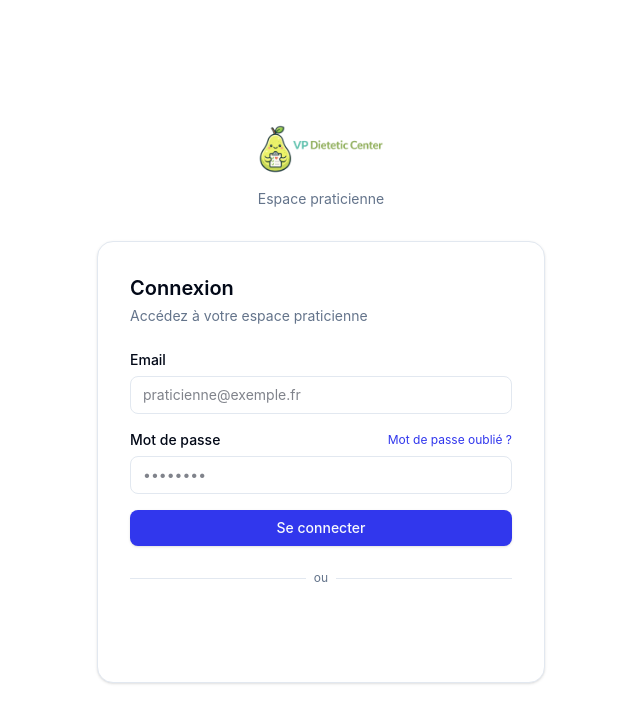
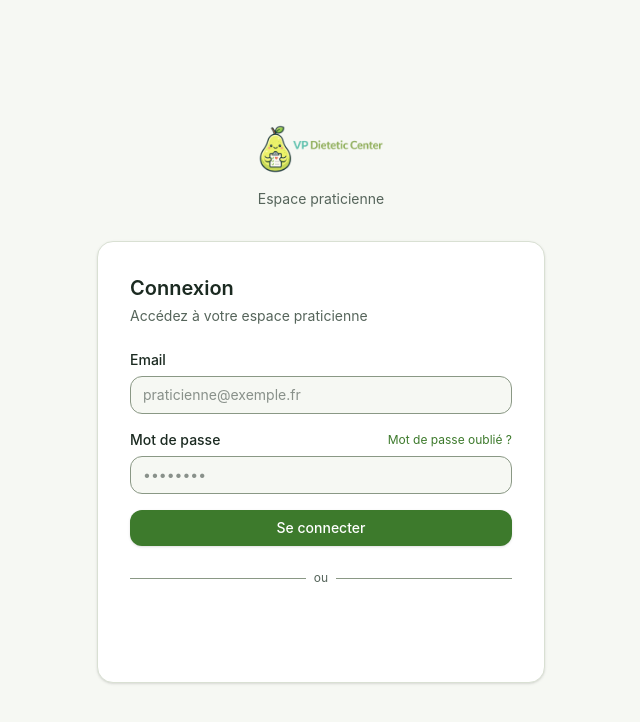
Before and after one commit to polo13410/vp_dietetic_center, a React (Vite) app in the folder apps/frontend/: page /login in a window 1280 px wide. Shown: the top 722 px of the page, without its empty margins (319-959 px from the left). Built offline with nearby package versions, Linux system fonts and the light colour scheme; no server answers.

Commit message:
feat(ui): replace the indigo theme with logo-based tokens in light and dark

```diff
--- a/apps/frontend/index.html
+++ b/apps/frontend/index.html
@@ -5,7 +5,7 @@
     <link rel="icon" type="image/x-icon" href="/icon.ico" />
     <meta name="viewport" content="width=device-width, initial-scale=1.0" />
     <meta name="description" content="VP Dietetic Center — Gestion du cabinet psycho-nutritionnel" />
-    <meta name="theme-color" content="#4f46e5" />
+    <meta name="theme-color" content="#3d7a2c" />
     <title>VP Dietetic Center</title>
   </head>
   <body>
--- a/apps/frontend/src/styles/globals.css
+++ b/apps/frontend/src/styles/globals.css
@@ -3,6 +3,7 @@
 /* dark: styles follow the app's theme toggle (.dark on <html>), not the OS setting */
 @custom-variant dark (&:where(.dark, .dark *));
 
+/* Palette, type scale and usage rules: docs/DESIGN.md. Every text pair below meets WCAG AA. */
 @theme inline {
   --color-background: hsl(var(--background));
   --color-foreground: hsl(var(--foreground));
@@ -23,6 +24,41 @@
   --color-border: hsl(var(--border));
   --color-input: hsl(var(--input));
   --color-ring: hsl(var(--ring));
+
+  /* Semantic tones (badges, alerts): strong colour for text/icons, soft colour for backgrounds */
+  --color-success: hsl(var(--success));
+  --color-success-soft: hsl(var(--success-soft));
+  --color-warning: hsl(var(--warning));
+  --color-warning-soft: hsl(var(--warning-soft));
+  --color-danger: hsl(var(--danger));
+  --color-danger-soft: hsl(var(--danger-soft));
+  --color-info: hsl(var(--info));
+  --color-info-soft: hsl(var(--info-soft));
+  --color-neutral: hsl(var(--neutral));
+  --color-neutral-soft: hsl(var(--neutral-soft));
+
+  /* One colour per area of the app (sidebar, page headers, section icons) */
+  --color-area-home: hsl(var(--area-home));
+  --color-area-home-soft: hsl(var(--area-home-soft));
+  --color-area-patients: hsl(var(--area-patients));
+  --color-area-patients-soft: hsl(var(--area-patients-soft));
+  --color-area-agenda: hsl(var(--area-agenda));
+  --color-area-agenda-soft: hsl(var(--area-agenda-soft));
+  --color-area-invoices: hsl(var(--area-invoices));
+  --color-area-invoices-soft: hsl(var(--area-invoices-soft));
+  --color-area-settings: hsl(var(--area-settings));
+  --color-area-settings-soft: hsl(var(--area-settings-soft));
+  --color-area-users: hsl(var(--area-users));
+  --color-area-users-soft: hsl(var(--area-users-soft));
+  --color-area-audit: hsl(var(--area-audit));
+  --color-area-audit-soft: hsl(var(--area-audit-soft));
+
+  /* Logo colours: decoration only (mascot, illustrations), never text */
+  --color-brand-leaf: #7daa4f;
+  --color-brand-teal: #4dbfa8;
+  --color-brand-pear: #d6e87c;
+  --color-brand-ink: #1f3a2b;
+
   --radius-sm: calc(var(--radius) - 4px);
   --radius-md: calc(var(--radius) - 2px);
   --radius-lg: var(--radius);
@@ -31,57 +67,115 @@
 
 @layer base {
   :root {
-    --background: 0 0% 100%;
-    --foreground: 222.2 84% 4.9%;
-    --card: 0 0% 100%;
-    --card-foreground: 222.2 84% 4.9%;
-    --popover: 0 0% 100%;
-    --popover-foreground: 222.2 84% 4.9%;
-    --primary: 238 84% 56%;
-    --primary-foreground: 210 40% 98%;
-    --secondary: 210 40% 96.1%;
-    --secondary-foreground: 222.2 47.4% 11.2%;
-    --muted: 210 40% 96.1%;
-    --muted-foreground: 215.4 16.3% 46.9%;
-    --accent: 210 40% 96.1%;
-    --accent-foreground: 222.2 47.4% 11.2%;
-    --destructive: 0 84.2% 60.2%;
-    --destructive-foreground: 210 40% 98%;
-    --border: 214.3 31.8% 91.4%;
-    --input: 214.3 31.8% 91.4%;
-    --ring: 238 84% 56%;
-    --radius: 0.5rem;
-    --sidebar-width: 240px;
+    --background: 84 26.3% 96.3%; /* #F6F8F3 */
+    --foreground: 144 21.7% 13.5%; /* #1B2A21 */
+    --card: 0 0% 100%; /* #FFFFFF */
+    --card-foreground: 144 21.7% 13.5%; /* #1B2A21 */
+    --popover: 0 0% 100%; /* #FFFFFF */
+    --popover-foreground: 144 21.7% 13.5%; /* #1B2A21 */
+    --primary: 106.9 47% 32.5%; /* #3D7A2C leaf green */
+    --primary-foreground: 0 0% 100%; /* #FFFFFF */
+    --secondary: 164 36.6% 92%; /* #E3F2EE soft teal */
+    --secondary-foreground: 169.6 63.3% 21.4%; /* #14594D */
+    --muted: 86.7 24.3% 92.7%; /* #EDF1E8 */
+    --muted-foreground: 140 8% 36.7%; /* #56655B */
+    --accent: 72.4 63% 89.4%; /* #EEF5D3 soft pear */
+    --accent-foreground: 95.7 46.5% 19.8%; /* #2E4A1B */
+    --destructive: 3.8 66.7% 42.4%; /* #B42D24 */
+    --destructive-foreground: 0 0% 100%; /* #FFFFFF */
+    --border: 92.3 17.3% 85.3%; /* #D9E0D3 */
+    --input: 104.2 8.4% 55.9%; /* #8A9885 */
+    --ring: 106.9 47% 32.5%; /* #3D7A2C */
+
+    --success: 128.8 44.4% 33.1%; /* #2F7A3A */
+    --success-soft: 116.5 41.5% 92%; /* #E3F3E2 */
+    --warning: 39.1 100% 27.1%; /* #8A5A00 */
+    --warning-soft: 42.6 86.4% 91.4%; /* #FCF1D6 */
+    --danger: 3.8 66.7% 42.4%; /* #B42D24 */
+    --danger-soft: 7.5 75% 93.7%; /* #FBE6E3 */
+    --info: 203.9 64.6% 34.3%; /* #1F6390 */
+    --info-soft: 206.1 62.2% 92.7%; /* #E1EEF8 */
+    --neutral: 140 8% 36.7%; /* #56655B */
+    --neutral-soft: 86.7 24.3% 92.7%; /* #EDF1E8 */
+
+    --area-home: 106.9 47% 32.5%; /* #3D7A2C */
+    --area-home-soft: 95.3 43.6% 92.4%; /* #EAF4E3 */
+    --area-patients: 169.9 68.3% 27.3%; /* #167565 */
+    --area-patients-soft: 165 41.7% 90.6%; /* #DDF1EC */
+    --area-agenda: 211.2 63.5% 39.8%; /* #2563A6 */
+    --area-agenda-soft: 211.3 62.2% 92.7%; /* #E1ECF8 */
+    --area-invoices: 33.6 86.7% 32.4%; /* #9A5B0B */
+    --area-invoices-soft: 35.6 80% 92.2%; /* #FBEEDB */
+    --area-settings: 208.9 14.1% 37.5%; /* #52606D */
+    --area-settings-soft: 205.7 18.9% 92.7%; /* #E9EDF0 */
+    --area-users: 321.3 38.5% 40.2%; /* #8E3F72 */
+    --area-users-soft: 323.3 50% 92.9%; /* #F6E4EF */
+    --area-audit: 244.8 30.6% 48%; /* #5B55A0 */
+    --area-audit-soft: 249.2 44.8% 94.3%; /* #ECEAF7 */
+
+    --radius: 0.75rem;
   }
 
   .dark {
-    --background: 222.2 84% 4.9%;
-    --foreground: 210 40% 98%;
-    --card: 222.2 47% 11.2%;
-    --card-foreground: 210 40% 98%;
-    --popover: 222.2 47% 11.2%;
-    --popover-foreground: 210 40% 98%;
-    --primary: 238 84% 66%;
-    --primary-foreground: 210 40% 98%;
-    --secondary: 217.2 32.6% 17.5%;
-    --secondary-foreground: 210 40% 98%;
-    --muted: 217.2 32.6% 17.5%;
-    --muted-foreground: 215 20.2% 65.1%;
-    --accent: 217.2 32.6% 17.5%;
-    --accent-foreground: 210 40% 98%;
-    --destructive: 0 62.8% 50.6%;
-    --destructive-foreground: 210 40% 98%;
-    --border: 217.2 32.6% 22%;
-    --input: 217.2 32.6% 22%;
-    --ring: 238 84% 66%;
+    --background: 142.5 21.1% 7.5%; /* #0F1712 */
+    --foreground: 127.5 17.4% 91%; /* #E4ECE5 */
+    --card: 141.8 19.3% 11.2%; /* #17221B */
+    --card-foreground: 127.5 17.4% 91%; /* #E4ECE5 */
+    --popover: 141.8 19.3% 11.2%; /* #17221B */
+    --popover-foreground: 127.5 17.4% 91%; /* #E4ECE5 */
+    --primary: 100 44.1% 58.6%; /* #86C467 */
+    --primary-foreground: 107.1 36.8% 7.5%; /* #0F1A0C */
+    --secondary: 168.9 48.7% 15.3%; /* #143A33 */
+    --secondary-foreground: 167.1 51.2% 75.1%; /* #9FE0D2 */
+    --muted: 143.1 17.3% 14.7%; /* #1F2C24 */
+    --muted-foreground: 138.8 9.5% 67.1%; /* #A3B3A8 */
+    --accent: 95 30% 15.7%; /* #26341C */
+    --accent-foreground: 76.5 63.3% 78.6%; /* #D8EBA6 */
+    --destructive: 4.4 72.3% 63.1%; /* #E5675D */
+    --destructive-foreground: 6 62.5% 6.3%; /* #1A0806 */
+    --border: 144 14.9% 19.8%; /* #2B3A31 */
+    --input: 141 8.6% 45.5%; /* #6A7E71 */
+    --ring: 100 44.1% 58.6%; /* #86C467 */
+
+    --success: 125.5 42.2% 64.7%; /* #7FCB86 */
+    --success-soft: 143.6 37.8% 14.5%; /* #173322 */
+    --warning: 39.9 76.5% 63.3%; /* #E9B95A */
+    --warning-soft: 39 55.6% 14.1%; /* #382A10 */
+    --danger: 5.4 78.9% 72.2%; /* #F08A80 */
+    --danger-soft: 4.7 45.2% 16.5%; /* #3D1A17 */
+    --info: 206.9 69.9% 70%; /* #7DB8E8 */
+    --info-soft: 206.8 55.3% 16.7%; /* #132D42 */
+    --neutral: 138.8 9.5% 67.1%; /* #A3B3A8 */
+    --neutral-soft: 143.1 17.3% 14.7%; /* #1F2C24 */
+
+    --area-home: 100 44.1% 58.6%; /* #86C467 */
+    --area-home-soft: 104.4 36% 14.7%; /* #1F3318 */
+    --area-patients: 167.8 53.1% 58.2%; /* #5CCDB6 */
+    --area-patients-soft: 170 50% 14.1%; /* #123630 */
+    --area-agenda: 212.4 74.5% 70.8%; /* #7DB0EC */
+    --area-agenda-soft: 212.5 53.3% 17.6%; /* #152B45 */
+    --area-invoices: 35.4 74.3% 63.3%; /* #E7AE5C */
+    --area-invoices-soft: 35.7 56.8% 14.5%; /* #3A2910 */
+    --area-settings: 208.8 17% 71.2%; /* #A9B6C2 */
+    --area-settings-soft: 206.3 18.6% 16.9%; /* #232C33 */
+    --area-users: 321.4 57.5% 71.4%; /* #E08CC2 */
+    --area-users-soft: 317.6 41.5% 16.1%; /* #3A1830 */
+    --area-audit: 245.4 57.3% 77.1%; /* #A9A3E6 */
+    --area-audit-soft: 244.1 29.9% 19%; /* #24223F */
   }
 
   * {
     @apply border-border;
   }
 
+  html {
+    /* 16 px base: every rem-based size scales with the user's browser setting */
+    font-size: 100%;
+    -webkit-text-size-adjust: 100%;
+  }
+
   body {
-    @apply bg-background text-foreground font-sans antialiased;
+    @apply bg-background text-foreground font-sans text-base antialiased;
     font-feature-settings:
       'rlig' 1,
       'calt' 1;
@@ -89,14 +183,14 @@
 
   /* Scrollbar */
   ::-webkit-scrollbar {
-    width: 6px;
-    height: 6px;
+    width: 8px;
+    height: 8px;
   }
   ::-webkit-scrollbar-track {
     background: transparent;
   }
   ::-webkit-scrollbar-thumb {
     background: hsl(var(--border));
-    border-radius: 3px;
+    border-radius: 4px;
   }
 }
```
